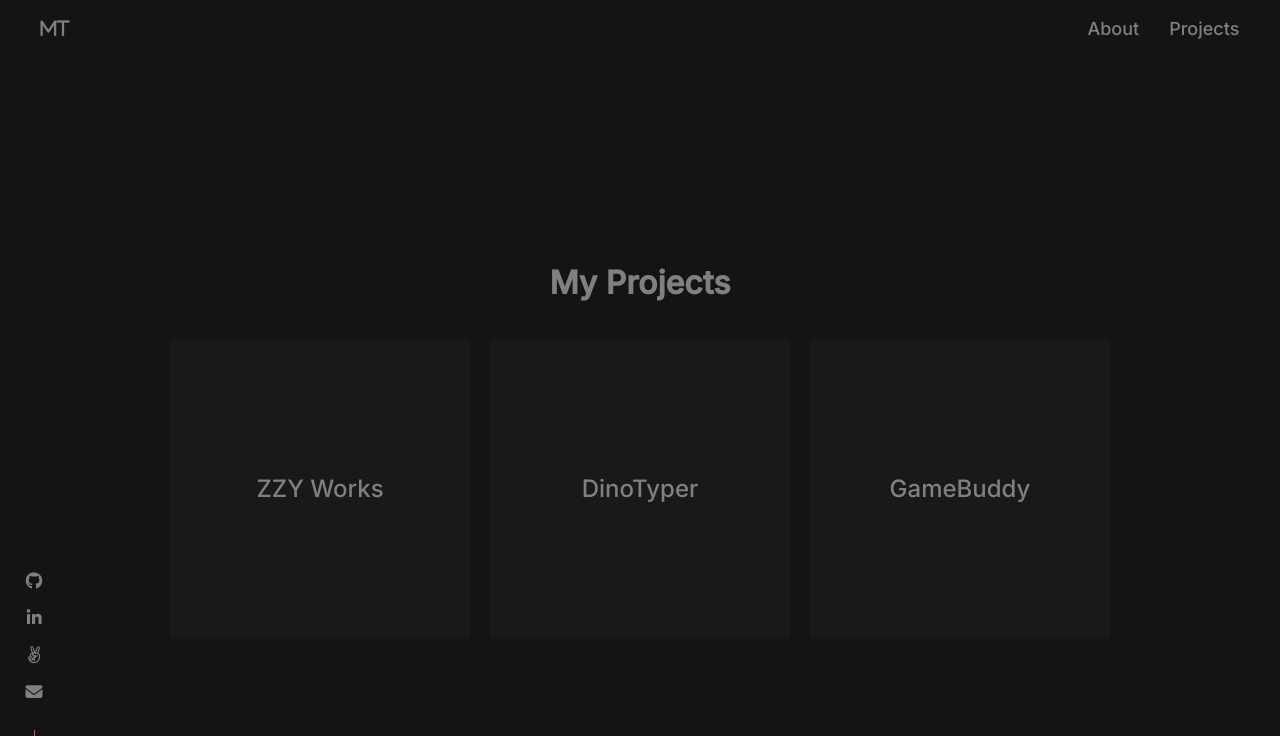
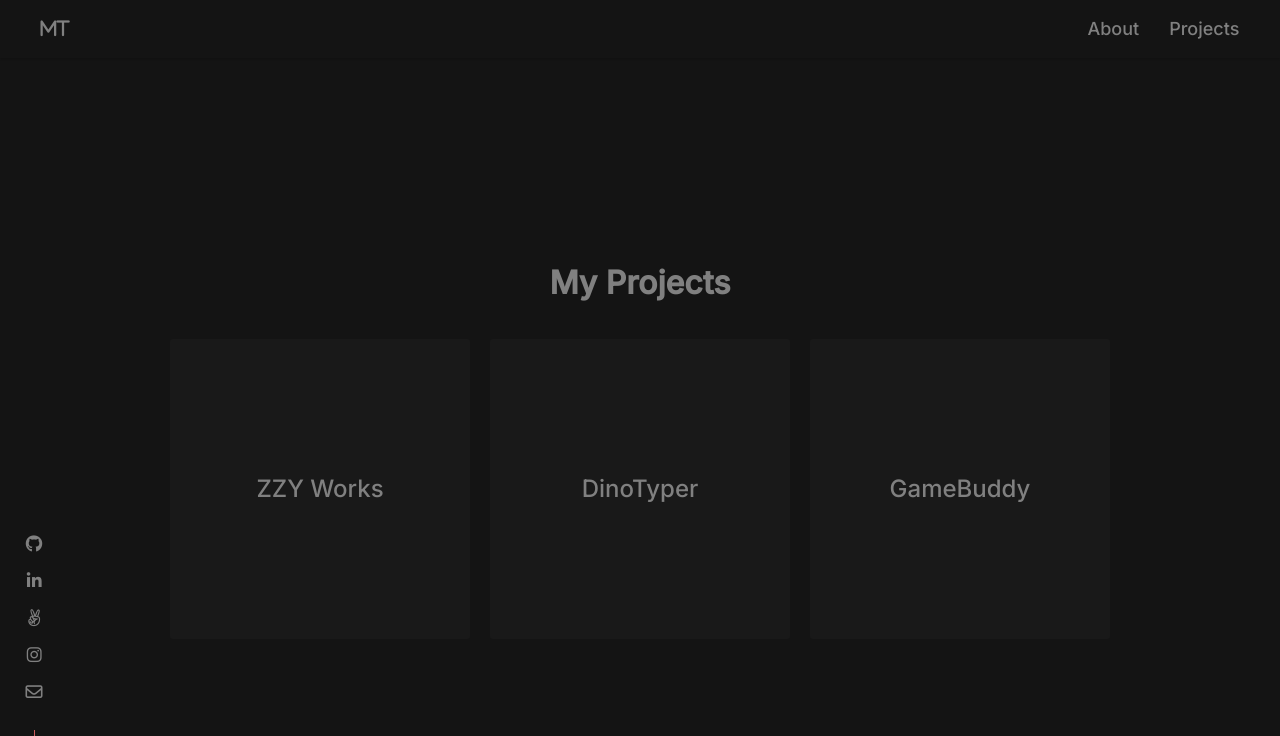
Before and after one commit to mattzteh/portfolio, a React (Create React App) app: page /projects in a window 1280 px wide. Shown: the top 736 px of the page. Built offline with nearby package versions, Linux system fonts and the light colour scheme.

Commit message:
update links to footer

```diff
--- a/src/Components/Footer/index.js
+++ b/src/Components/Footer/index.js
@@ -23,13 +23,19 @@ const Footer = () => {
 
                 <m.li variants={fadeIn} className="socials">
                     <a href='https://angel.co/u/matthew-teh-1' target="_blank" rel="noreferrer">
-                    <i class="fa-brands fa-angellist"></i>
+                        <i class="fa-brands fa-angellist"></i>
+                    </a>
+                </m.li>
+
+                <m.li variants={fadeIn} className="socials">
+                    <a href='https://www.instagram.com/mattzteh/' target="_blank" rel="noreferrer">
+                        <i class="fa-brands fa-instagram"></i>
                     </a>
                 </m.li>
 
                 <m.li variants={fadeIn} className="socials">
                     <a href='mailto: mattzteh@gmail.com'>
-                        <i class="fa-solid fa-envelope"></i>
+                        <i class="fa-regular fa-envelope"></i>
                     </a>
                 </m.li>
 
```
Also changed, not shown: src/Components/Home/Home.css (line endings or trailing spaces).
